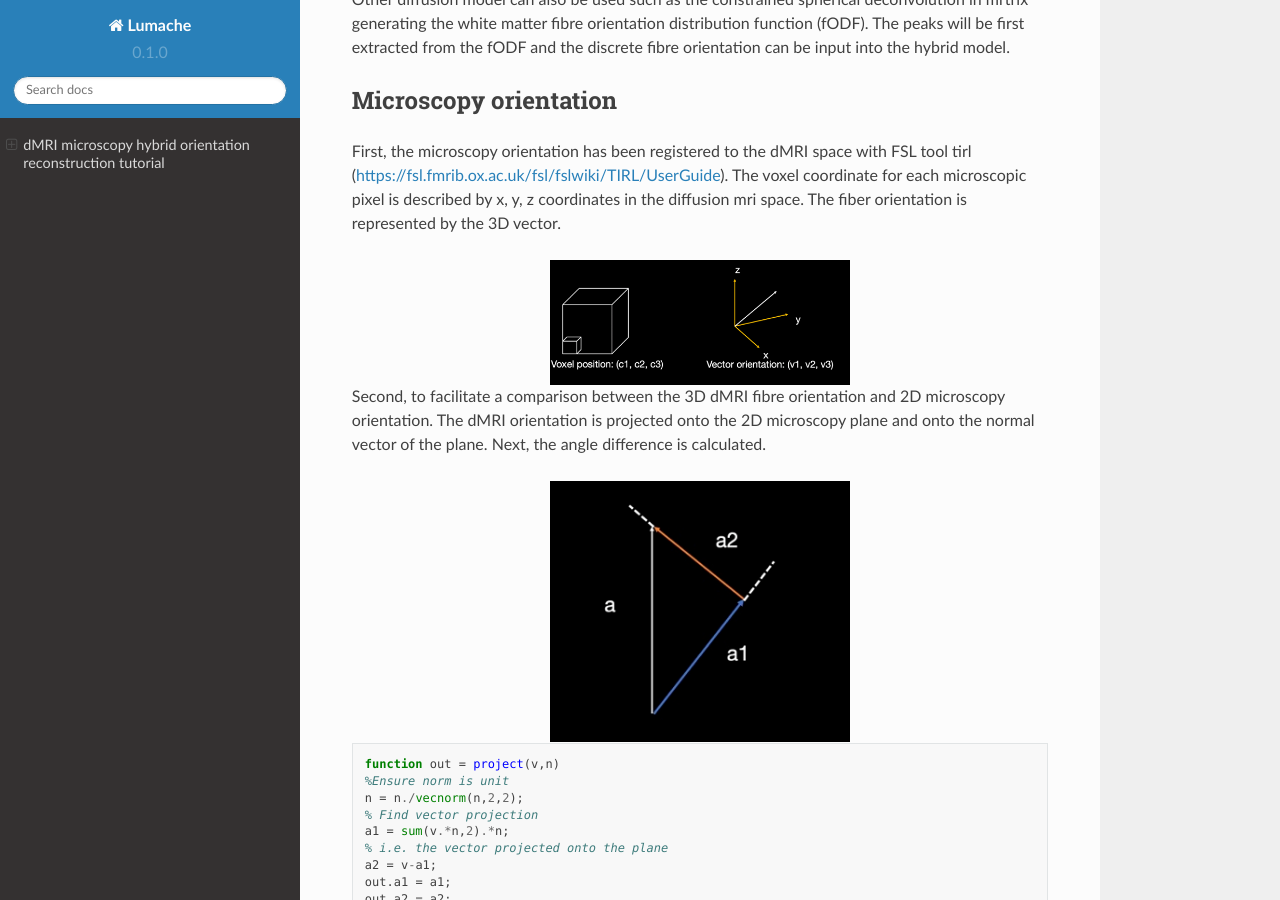
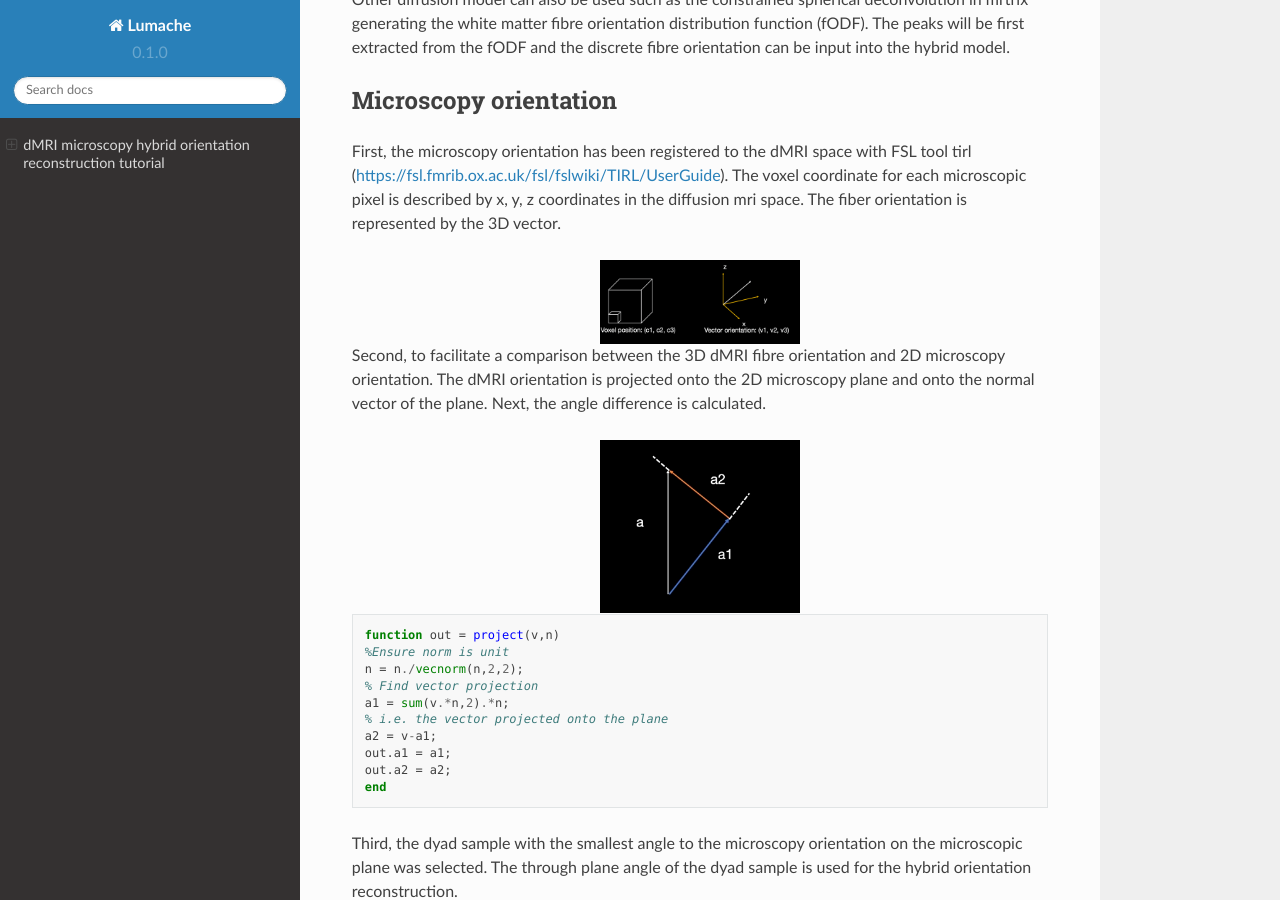
Before and after one commit to Silei-Silei/Hybrid_tractography_tutorial, a Sphinx documentation site: the page built from docs/source/index.rst, in a window 1280 px wide and 900 px high, scrolled down 553 px. Built offline with Sphinx 7.4.7 and the Read the Docs theme 2.0.0, drawn with Linux system fonts in a browser that asks for light colours.

Commit message:
Update index.rst

```diff
--- a/docs/source/index.rst
+++ b/docs/source/index.rst
@@ -22,13 +22,13 @@ Microscopy orientation
 First, the microscopy orientation has been registered to the dMRI space with FSL tool tirl (https://fsl.fmrib.ox.ac.uk/fsl/fslwiki/TIRL/UserGuide). The voxel coordinate for each microscopic pixel is described by x, y, z coordinates in the diffusion mri space. The fiber orientation is represented by the 3D vector.
 
 .. image:: ../images/fig1.jpg
-  :width: 300px
+  :width: 200px
   :align: center
 
 Second, to facilitate a comparison between the 3D dMRI fibre orientation and 2D microscopy orientation. The dMRI orientation is projected onto the 2D microscopy plane and onto the normal vector of the plane. Next, the angle difference is calculated.
 
 .. image:: ../images/fig2.jpg
-  :width: 300px
+  :width: 200px
   :align: center
 
 .. code-block:: matlab
@@ -49,7 +49,7 @@ Second, to facilitate a comparison between the 3D dMRI fibre orientation and 2D
 Third, the dyad sample with the smallest angle to the microscopy orientation on the microscopic plane was selected. The through plane angle of the dyad sample is used for the hybrid orientation reconstruction.
 
 .. image:: ../images/fig3.jpg
-  :width: 300px
+  :width: 200px
   :align: center
 
 .. code-block:: matlab
@@ -75,7 +75,7 @@ Hybrid orientation
 To reconstruct the 3D hybrid orientation, the microscopy provides the in-plane orientation and the dMRI approximates the orientation going out of the microscopic plane.
 
 .. image:: ../images/fig4.jpg
-  :width: 300px
+  :width: 200px
   :align: center
 
 .. code-block:: matlab
```
